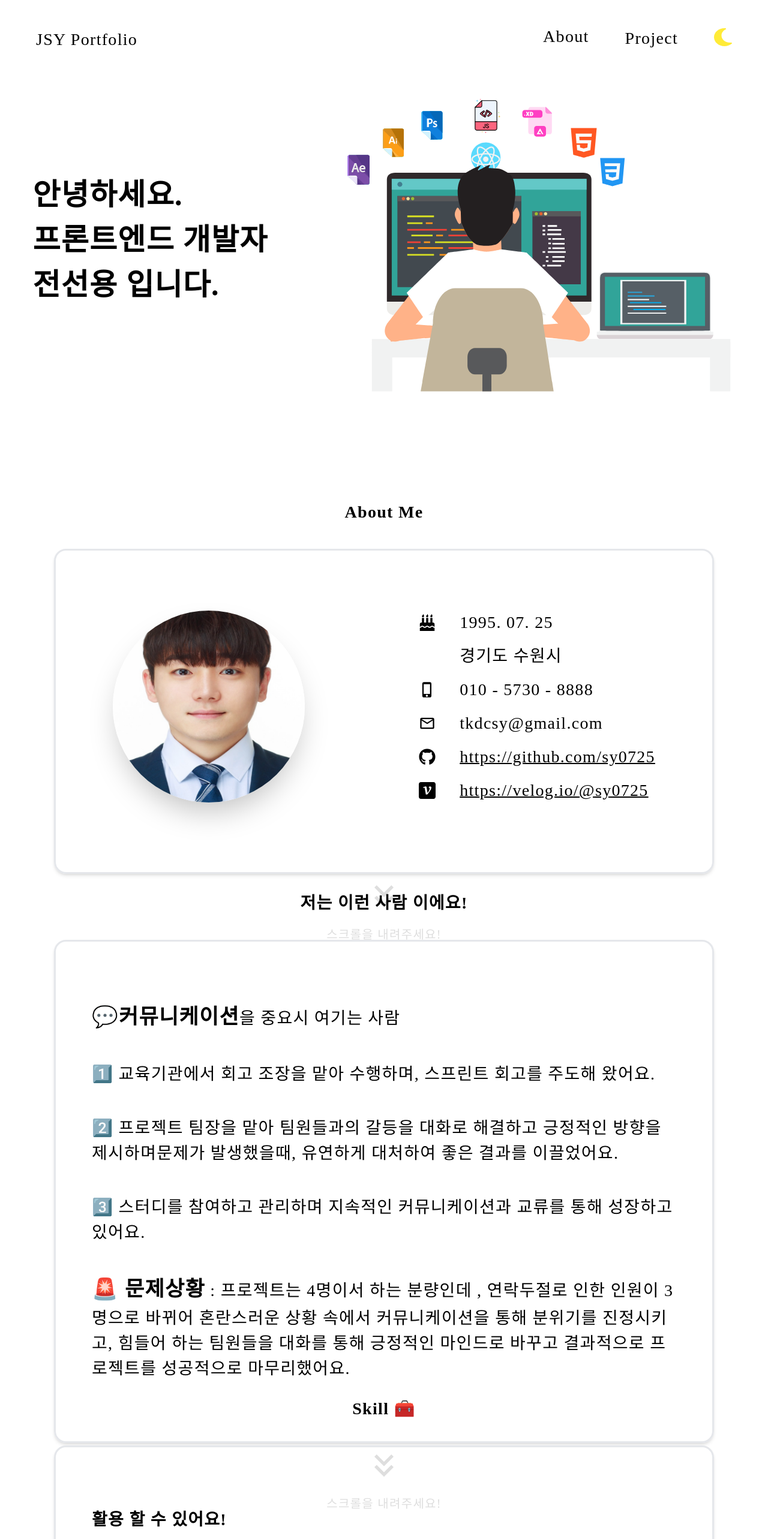
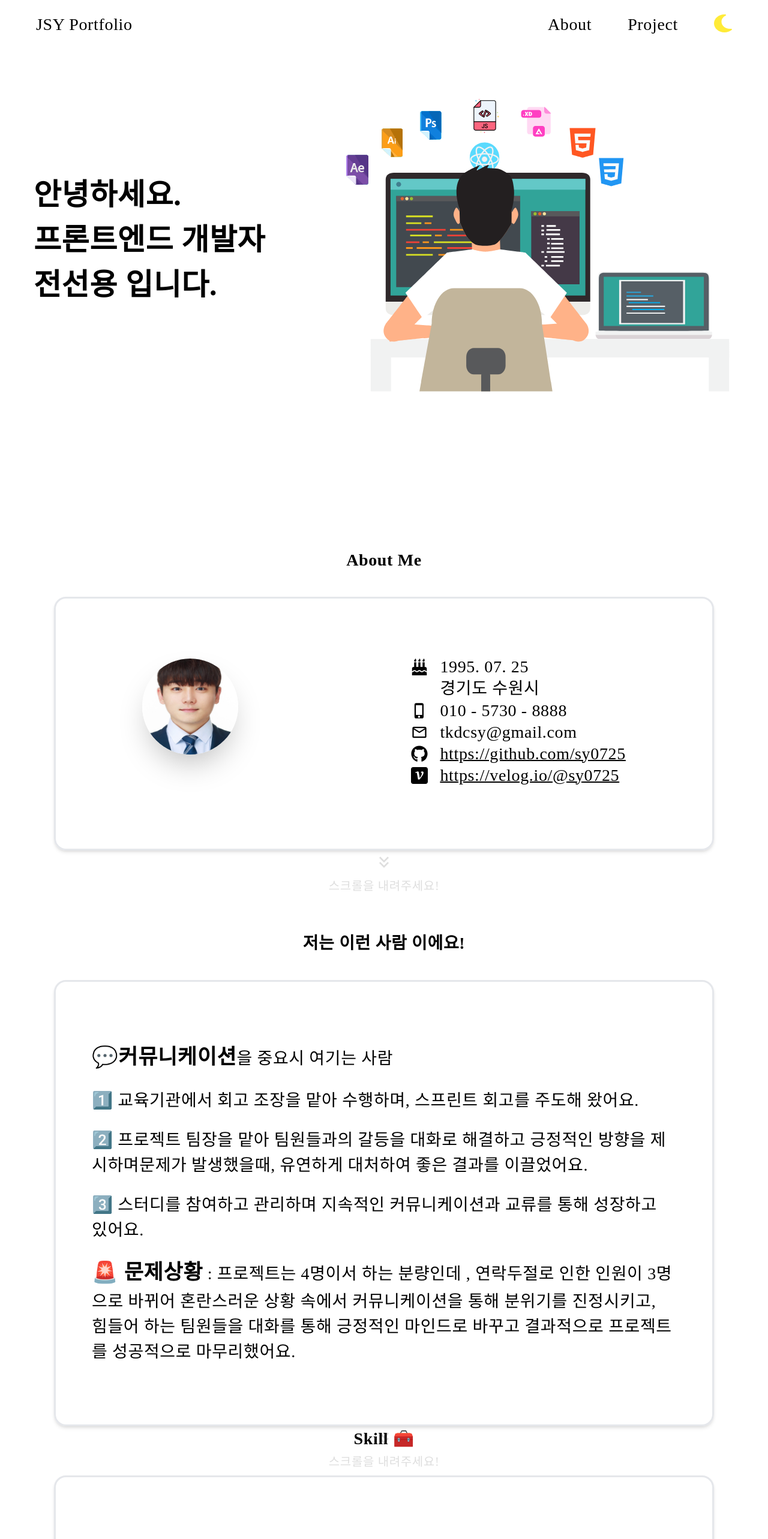
Before and after one commit to sy0725/portfolio, a Next.js app: page / in a window 1280 px wide. Shown: the top 2566 px of the page at 60% size. Built offline with nearby package versions, Linux system fonts and the light colour scheme; some icons are missing; a web font is replaced by a local one.

Commit message:
🌈 px -> rem 변경

```diff
--- a/src/components/About/Information.tsx
+++ b/src/components/About/Information.tsx
@@ -20,7 +20,7 @@ function Information() {
     <div className="flex gap-6 items-center justify-center">
       <ul>
         {INFO_LIST.map(({icon, text}, i) => (
-          <li key={i} className="mobile:text-[18px] mobile:leading-3 tablet:text-[28px] tablet:leading-5 flex gap-5 items-center justify-start pb-2 leading-7">
+          <li key={i} className="mobile:text-[1.125rem] mobile:leading-3 tablet:text-[1.75rem] tablet:leading-5 flex gap-5 items-center justify-start pb-2 leading-7">
             <span>{icon}</span>
             {renderALinkOrSpan(text)}
           </li>
--- a/src/components/About/Me.tsx
+++ b/src/components/About/Me.tsx
@@ -5,21 +5,21 @@ import DownBottom from "@/components/Common/DownBottom";
 function Me() {
   return (
     <section className='flex flex-col items-center justify-center' style={{ height: '100vh' }}>
-    <span className='font-bold text-[32px] pb-[40px] mobile:text-[24px] tablet:text-[28px]'>저는 이런 사람 이에요!</span>
+    <span className='font-bold text-[2rem] pb-[2.5rem] mobile:text-[1.5rem] tablet:text-[1.75rem]'>저는 이런 사람 이에요!</span>
     <CardBox flex='flex-col'>
 
 
-      <ul className='px-[60px]'>
-      <li className='text-[35px] mobile:text-[18px] tablet:text-[28px]'><span className='font-bold text-[40px] mobile:text-[25px] tablet:text-[35px]'>💬커뮤니케이션</span>을 중요시 여기는 사람</li>
+      <ul className='px-[3.75rem]'>
+      <li className='text-[2.188rem] mobile:text-[1.125rem] tablet:text-[1.75rem]'><span className='font-bold text-[2.5rem] mobile:text-[1.563rem] tablet:text-[2.188rem]'>💬커뮤니케이션</span>을 중요시 여기는 사람</li>
       <br/>
-        <li className='text-[35px] mobile:text-[18px] tablet:text-[28px]'>1️⃣ 교육기관에서 회고 조장을 맡아 수행하며, 스프린트 회고를 주도해 왔어요.</li>
+        <li className='text-[2.188rem] mobile:text-[1.125rem] tablet:text-[1.75rem]'>1️⃣ 교육기관에서 회고 조장을 맡아 수행하며, 스프린트 회고를 주도해 왔어요.</li>
         <br/>
-        <li className='text-[35px] mobile:text-[18px] tablet:text-[28px]'>2️⃣ 프로젝트 팀장을 맡아 팀원들과의 갈등을 대화로 해결하고 긍정적인 방향을 제시하며
+        <li className='text-[2.188rem] mobile:text-[1.125rem] tablet:text-[1.75rem]'>2️⃣ 프로젝트 팀장을 맡아 팀원들과의 갈등을 대화로 해결하고 긍정적인 방향을 제시하며
         <span>문제</span>가 발생했을때, 유연하게 대처하여 좋은 결과를 이끌었어요.</li>
         <br/>
-        <li className='text-[35px] mobile:text-[18px] tablet:text-[28px]'>3️⃣ 스터디를 참여하고 관리하며 지속적인 커뮤니케이션과 교류를 통해 성장하고 있어요.</li>
+        <li className='text-[2.188rem] mobile:text-[1.125rem] tablet:text-[1.75rem]'>3️⃣ 스터디를 참여하고 관리하며 지속적인 커뮤니케이션과 교류를 통해 성장하고 있어요.</li>
       <br/>
-        <p className='text-[35px] mobile:text-[18px] tablet:text-[28px]'><span className='font-bold text-[40px] mobile:text-[25px] tablet:text-[35px]'>🚨 문제상황</span> : 프로젝트는 4명이서 하는 분량인데 , 연락두절로 인한 인원이 3명으로 바뀌어 혼란스러운 상황 속에서 커뮤니케이션을 통해 분위기를 진정시키고, 힘들어 하는 팀원들을 대화를 통해 긍정적인 마인드로 바꾸고 결과적으로 프로젝트를 성공적으로 마무리했어요.</p>
+        <p className='text-[2.188rem] mobile:text-[1.125rem] tablet:text-[1.75rem]'><span className='font-bold text-[2.5rem] mobile:text-[1.563rem] tablet:text-[2.188rem]'>🚨 문제상황</span> : 프로젝트는 4명이서 하는 분량인데 , 연락두절로 인한 인원이 3명으로 바뀌어 혼란스러운 상황 속에서 커뮤니케이션을 통해 분위기를 진정시키고, 힘들어 하는 팀원들을 대화를 통해 긍정적인 마인드로 바꾸고 결과적으로 프로젝트를 성공적으로 마무리했어요.</p>
       </ul>
     </CardBox>
     <DownBottom/>
--- a/src/components/About/Profile.tsx
+++ b/src/components/About/Profile.tsx
@@ -7,7 +7,7 @@ import DownBottom from "@/components/Common/DownBottom";
 function Profile() {
   return (
     <section className='flex flex-col items-center justify-center' style={{ height: '100vh' }}>
-      <span className='font-bold text-[32px] pb-[40px] mobile:text-[24px] tablet:text-[28px]'>About Me</span>
+      <span className='font-bold text-[2rem] pb-[2.5rem] mobile:text-[1.5rem] tablet:text-[1.75rem]'>About Me</span>
       <CardBox>
         <Sunyong />
         <Information />
--- a/src/components/Header/Header.tsx
+++ b/src/components/Header/Header.tsx
@@ -16,11 +16,11 @@ function Header() {
   return (
     <>
       <div className='fixed w-full bg-white'>
-        <div className='flex justify-between px-[60px] pt-5'>
+        <div className='flex justify-between px-[3.75rem] pt-5'>
         <ScrollLink to='/' smooth={true} duration={1000}>
-          <button className='mobile:text-[24px] tablet:text-[28px] desktop:text-[32px]'>JSY Portfolio</button>
+          <button className='mobile:text-[1.5rem] tablet:text-[1.75rem] desktop:text-[2rem]'>JSY Portfolio</button>
           </ScrollLink>
-          <div className='flex gap-[60px] mobile:text-[24px] tablet:text-[28px] desktop:text-[32px]'>
+          <div className='flex gap-[3.75rem] mobile:text-[1.5rem] tablet:text-[1.75rem] desktop:text-[2rem]'>
           <ScrollLink to='about' smooth={true} duration={1000}>
               <button type='button' className='cursor-pointer'>About</button>
             </ScrollLink>
--- a/src/style/globals.css
+++ b/src/style/globals.css
@@ -34,7 +34,6 @@
 @layer base {
   html {
     font-family: "suit";
-    font-size: 2rem;
     letter-spacing: 0.0406rem;
 
     @screen tablet {
```
